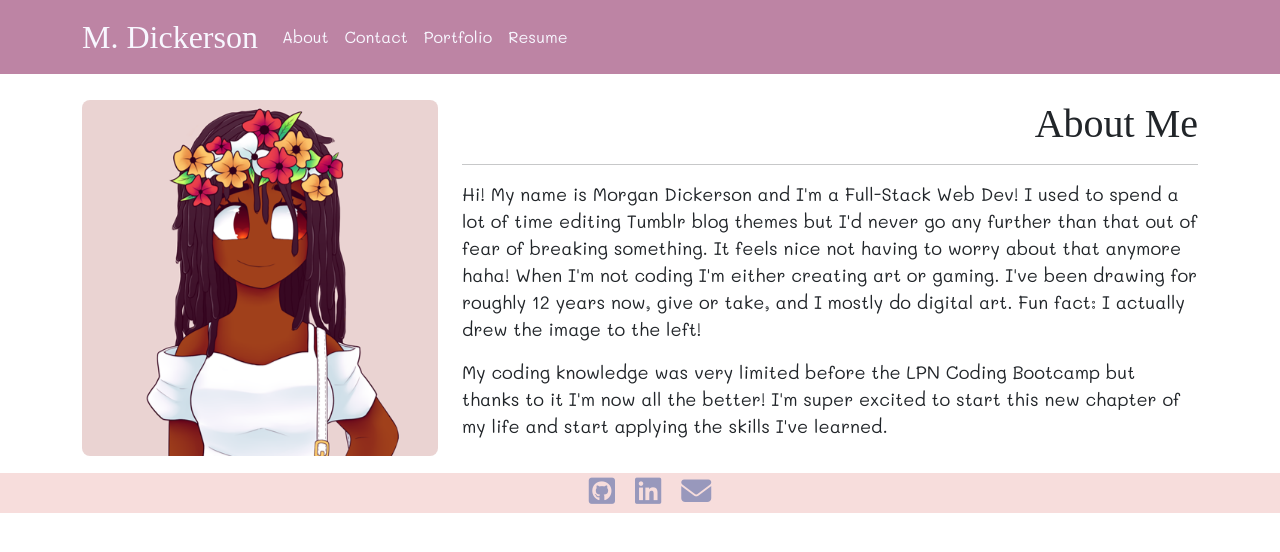
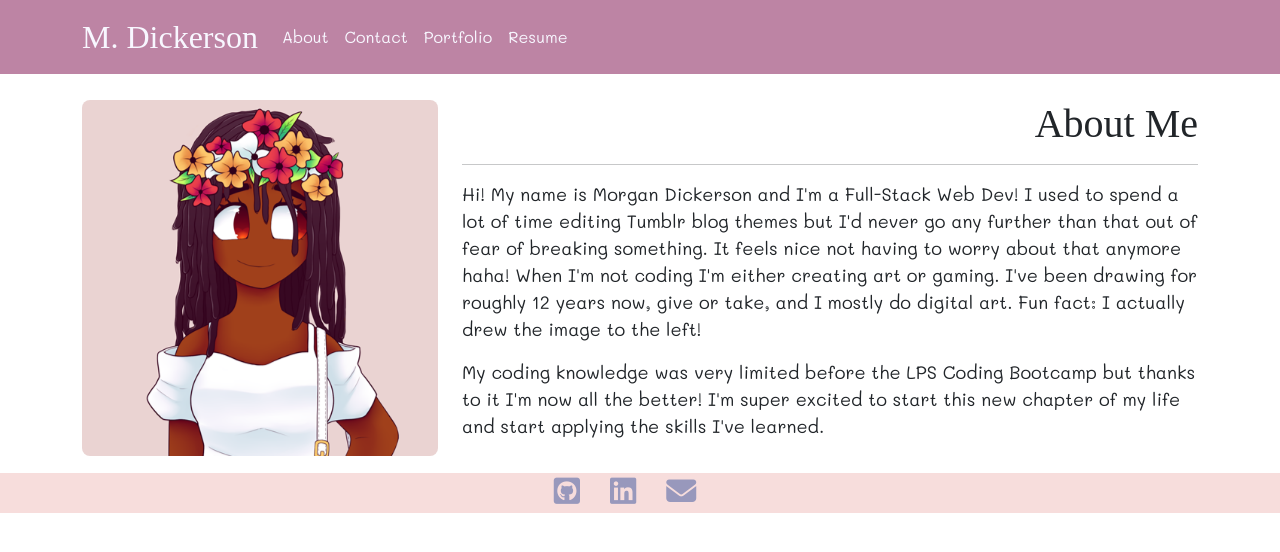
Before and after one commit to M-Dickerson/portfolio, a React (Create React App) app: page / in a window 1280 px wide. Shown: the top 552 px of the page. Built offline with nearby package versions, Linux system fonts and the light colour scheme; a web font is replaced by a local one.

Commit message:
added more spacing to the footer links

```diff
--- a/src/components/pages/About.js
+++ b/src/components/pages/About.js
@@ -17,7 +17,7 @@ export default function About() {
                     <h1>About Me</h1>
                     <hr></hr>
                     <p>Hi! My name is Morgan Dickerson and I'm a Full-Stack Web Dev! I used to spend a lot of time editing Tumblr blog themes but I'd never go any further than that out of fear of breaking something. It feels nice not having to worry about that anymore haha! When I'm not coding I'm either creating art or gaming. I've been drawing for roughly 12 years now, give or take, and I mostly do digital art. Fun fact: I actually drew the image to the left!</p>
-                    <p>My coding knowledge was very limited before the LPN Coding Bootcamp but thanks to it I'm now all the better! I'm super excited to start this new chapter of my life and start applying the skills I've learned.</p>
+                    <p>My coding knowledge was very limited before the LPS Coding Bootcamp but thanks to it I'm now all the better! I'm super excited to start this new chapter of my life and start applying the skills I've learned.</p>
                 </Col>
             </Row>
         </Container>
--- a/src/styles/Footer.css
+++ b/src/styles/Footer.css
@@ -9,7 +9,7 @@
 }
 .footer a {
     font-size: 30px;
-    margin-left: 20px;
+    margin-right: 30px;
     color: #9898bc;
 }
 i:hover {
```
